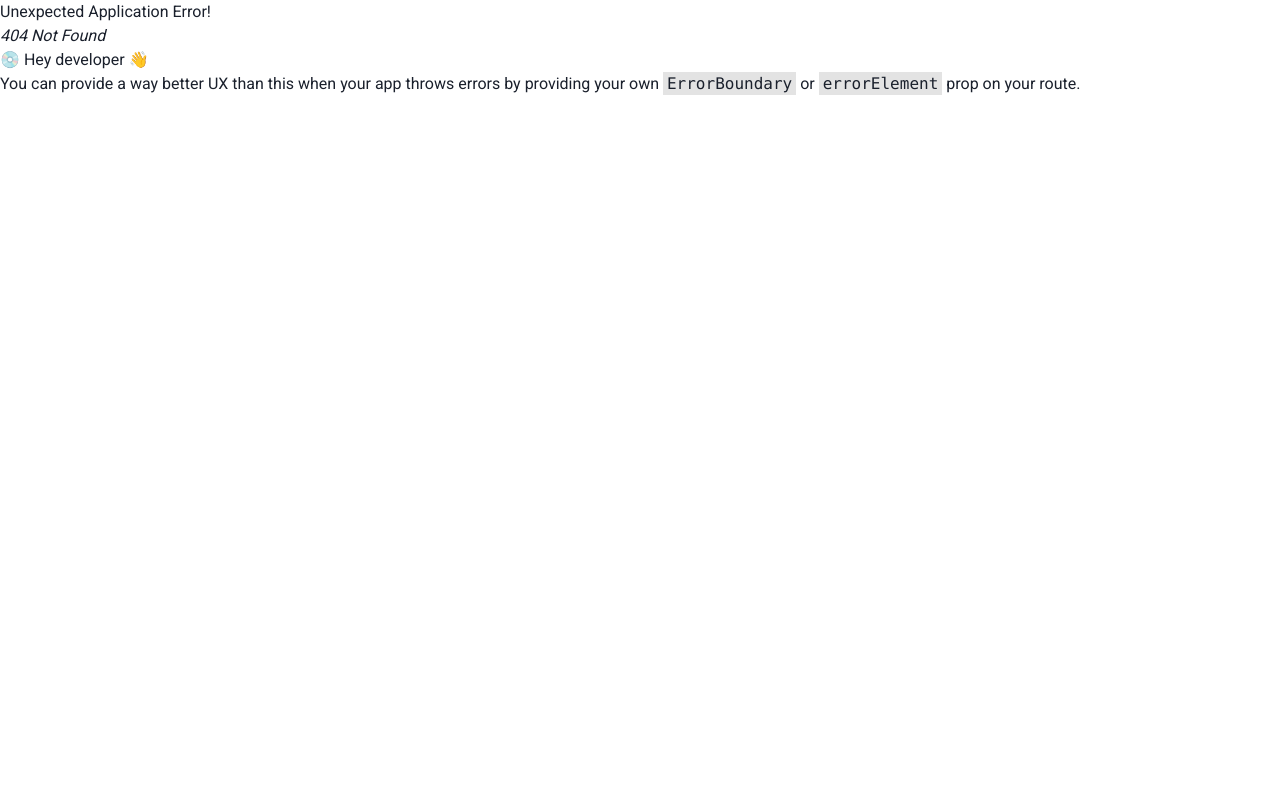
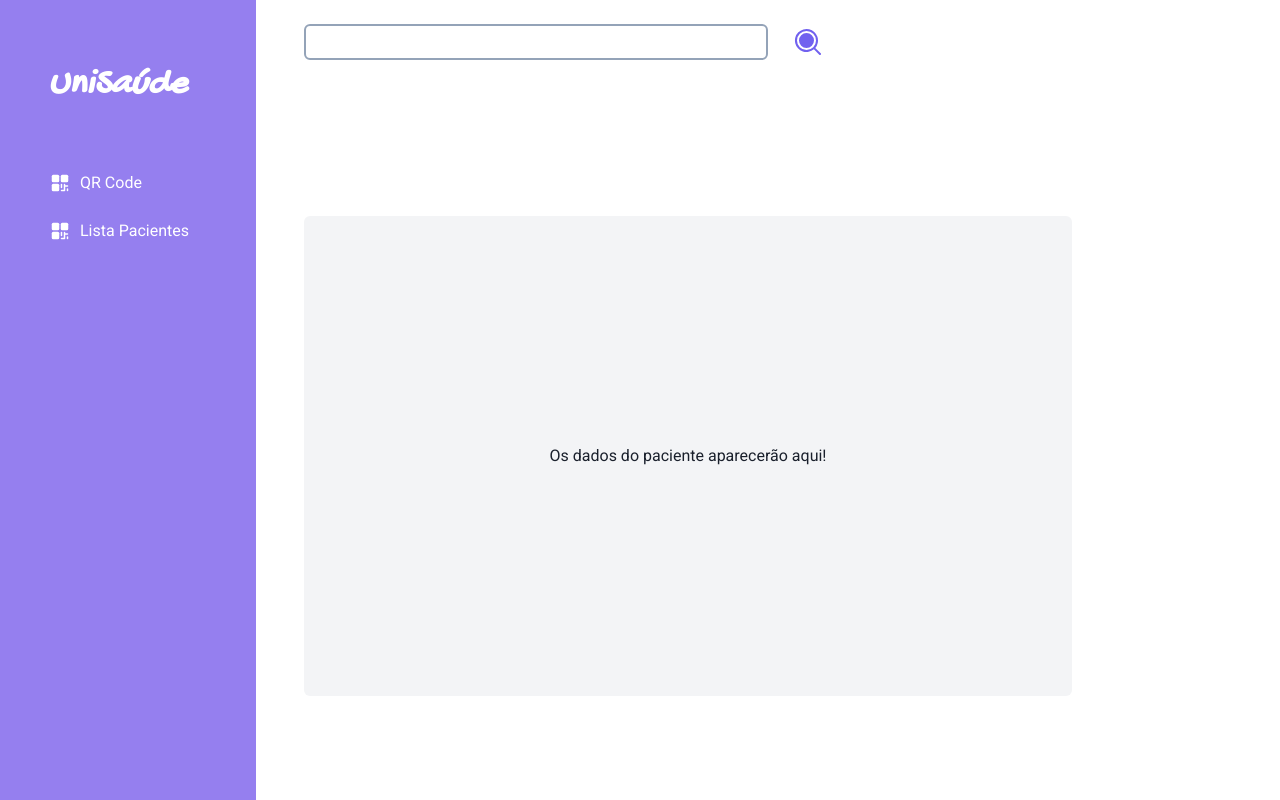
Before and after one commit to Baile-de-Minique/front-da-alice, a React (Vite) app: page /patient in a window 1280 px wide. Before the commit this address had no page. Built offline with nearby package versions, Linux system fonts and the light colour scheme.

Commit message:
feat: constructing pacients panel

```diff
--- a/src/components/SideBar.tsx
+++ b/src/components/SideBar.tsx
@@ -4,21 +4,27 @@ import { Link } from "react-router-dom"
 
 function SideBar() {
 	return (
-		<div className="flex flex-col gap-12 h-screen py-8 px-2 bg-[#957fef] text-center">
+		<div className="flex flex-col gap-16 h-screen py-16 px-2 bg-[#957fef] text-center">
 			<Heading
 				size="xl"
-				className="text-white italic"
+				className="text-white italic text-left px-10"
 				style={{
 					fontFamily: "Gochi Hand",
 				}}
 			>
 				UniSaúde
 			</Heading>
-			<div className="flex flex-col gap-12 items-center">
+			<div className="flex flex-col gap-6 items-start px-10">
 				<div className="flex gap-2 items-center">
 					<QrCode size={24} className="text-white" weight="fill" />
 					<Link to="/qr-code" className="text-white">
 						QR Code
+					</Link>
+				</div>
+				<div className="flex gap-2 items-center">
+					<QrCode size={24} className="text-white" weight="fill" />
+					<Link to="/patient" className="text-white">
+						Lista Pacientes
 					</Link>
 				</div>
 			</div>
--- a/src/main.tsx
+++ b/src/main.tsx
@@ -6,6 +6,7 @@ import { RouterProvider, createBrowserRouter } from "react-router-dom"
 import Login from "./screens/login.tsx"
 import { ChakraProvider } from "@chakra-ui/react"
 import GenerateQRCode from "./screens/GenerateQRCode.tsx"
+import PatientInfos from "./screens/PatientInfos.tsx"
 
 const router = createBrowserRouter([
 	{
@@ -16,6 +17,10 @@ const router = createBrowserRouter([
 		path: "/qr-code",
 		element: <GenerateQRCode />,
 	},
+	{
+		path: "/patient",
+		element: <PatientInfos />,
+	},
 ])
 
 ReactDOM.createRoot(document.getElementById("root")!).render(
--- /dev/null
+++ b/src/screens/PatientInfos.tsx
@@ -0,0 +1,38 @@
+import { MagnifyingGlass } from "phosphor-react"
+import SideBar from "../components/SideBar"
+import { useState } from "react"
+
+function PatientInfos() {
+	const [pacientInfos, setPacientInfos] = useState([])
+
+	return (
+		<div className="flex">
+			<div className="w-[20vw]">
+				<SideBar />
+			</div>
+			<div className="flex flex-1 px-12 py-6 flex-col justify-between">
+				<div className="flex gap-6 items-center">
+					<input className="px-2 py-1 border-2 border-slate-400 rounded-md w-1/2 focus:border-[#7161ef] outline-none" />
+					<MagnifyingGlass
+						size={32}
+						className="cursor-pointer text-[#7161ef]"
+						weight="fill"
+					/>
+				</div>
+				<div
+					className={`flex flex-col ${
+						pacientInfos.length === 0 ? "justify-center" : ""
+					} mb-20 h-[60vh] bg-gray-100 rounded-md px-2 py-2 w-[60vw] overflow-y-scroll`}
+				>
+					{pacientInfos.length === 0 ? (
+						<p className="text-center">Os dados do paciente aparecerão aqui!</p>
+					) : (
+						<div>infos</div>
+					)}
+				</div>
+			</div>
+		</div>
+	)
+}
+
+export default PatientInfos
```
